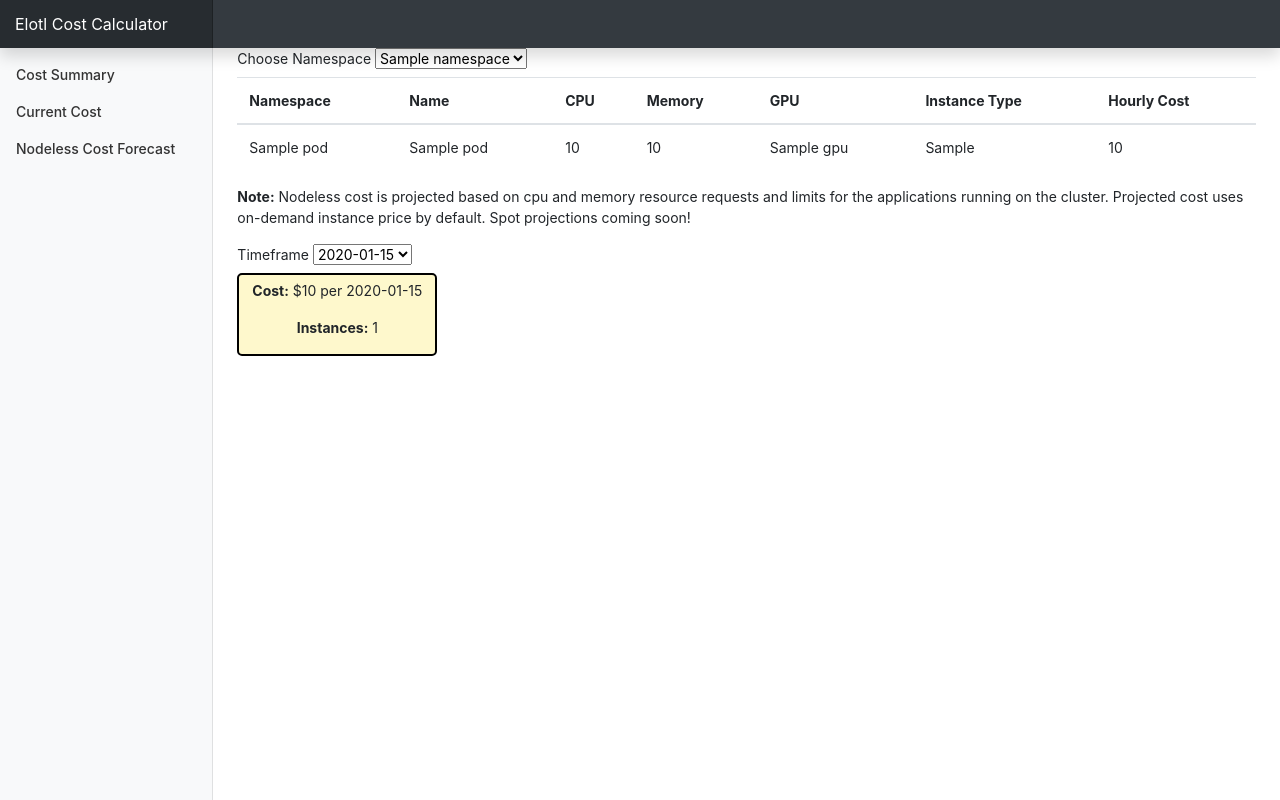
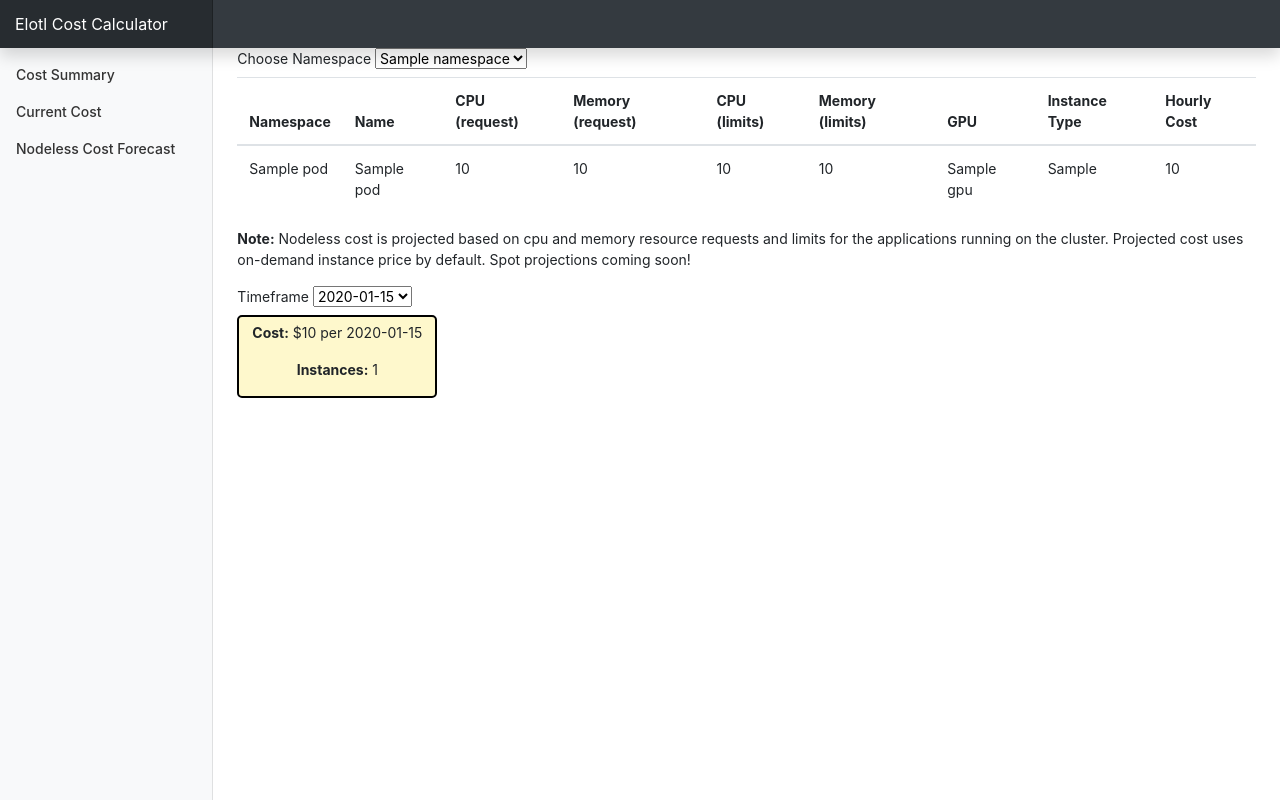
Before and after one commit to elotl/nodeless-cost-calculator, a Flask app: template cost_calculator/templates/cost_summary.html in a window 1280 px wide. Run offline with Flask 2, Linux system fonts and the light colour scheme; the template is opened without the code that fills it: most values are stand-ins (such as "Sample title", 1, 10 or a date in 2020); parts of the project's set-up code (start-up, migrations or seed data) failed here and were passed over; some libraries are stand-ins or nearby versions.

Commit message:
display requests and limits, show warning if resource spec isn't set

```diff
--- a/cost_calculator/app.py
+++ b/cost_calculator/app.py
@@ -1,6 +1,7 @@
 import logging
 import os
 import sys
+from typing import Dict
 
 import attr
 from kubernetes import client, config
@@ -22,50 +23,81 @@ app = Flask(__name__)
 app.secret_key = os.urandom(24)
 
 
-def k8s_container_resource_requirements(container):
+def k8s_container_resource_requirements(container) -> Dict[str, int]:
+    """
+    returns dict in format:
+     {"req_cpu": 1, "req_mem": 1, "lim_cpu": 2, "lim_mem": 2}
+    """
     try:
         max_cpu = 0
         max_memory = 0
         if not container.resources:
-            return max_cpu, max_memory
+            return {
+                "req_cpu": max_cpu,
+                "req_mem": max_memory,
+                "lim_cpu": max_cpu,
+                "lim_mem": max_memory
+            }
         limits = container.resources.limits
+        max_lim_cpu = 0
+        max_lim_mem = 0
         if limits and limits.get('cpu'):
             cpu = parse_quantity(limits['cpu'])
-            max_cpu = cpu
+            max_lim_cpu = cpu
         if limits and limits.get('memory'):
             memory = parse_quantity(limits['memory'])
-            max_memory = memory
+            max_lim_mem = memory
         requests = container.resources.requests
+        max_req_cpu = 0
+        max_req_mem = 0
         if requests and requests.get('cpu'):
             cpu = parse_quantity(requests['cpu'])
-            max_cpu = max(cpu, max_cpu)
+            max_req_cpu = max(cpu, max_cpu)
         if requests and requests.get('memory'):
             memory = parse_quantity(requests['memory'])
-            max_memory = max(memory, max_memory)
-        return max_cpu, max_memory
+            max_req_mem = max(memory, max_memory)
+        return {
+                "req_cpu": max_req_cpu,
+                "req_mem": max_req_mem,
+                "lim_cpu": max_lim_cpu,
+                "lim_mem": max_lim_mem
+            }
     except Exception:
         logger.exception('Error getting resource requirements for container')
 
 
 def k8s_pod_resource_requirements(pod):
-    max_cpu = 0
-    max_memory = 0
+    max_req_cpu = 0
+    max_lim_cpu = 0
+    max_req_memory = 0
+    max_lim_memory = 0
     if pod.spec.init_containers:
         for container in pod.spec.init_containers:
-            cpu, memory = k8s_container_resource_requirements(container)
-            max_cpu = max(cpu, max_cpu)
-            max_memory = max(memory, max_memory)
-    sum_cpu = 0
-    sum_memory = 0
+            resources = k8s_container_resource_requirements(container)
+            req_cpu, req_mem = resources['req_cpu'], resources['req_mem']
+            lim_cpu, lim_mem = resources['lim_cpu'], resources['lim_mem']
+            max_req_cpu = max(req_cpu, max_req_cpu)
+            max_lim_cpu = max(lim_cpu, max_lim_cpu)
+            max_req_memory = max(req_mem, max_req_memory)
+            max_lim_memory = max(lim_mem, max_lim_memory)
+    sum_req_cpu = 0
+    sum_lim_cpu = 0
+    sum_req_memory = 0
+    sum_lim_memory = 0
     if pod.spec.containers:
         for container in pod.spec.containers:
-            cpu, memory = k8s_container_resource_requirements(container)
-            sum_cpu += cpu
-            sum_memory += memory
-    max_cpu = float(max(sum_cpu, max_cpu))
-    max_memory = float(max(sum_memory, max_memory))
-    max_memory = max_memory / (1024.0 * 1024.0 * 1024.0)
-    return max_cpu, max_memory, ''
+            resources = k8s_container_resource_requirements(container)
+            sum_lim_cpu += resources['lim_cpu']
+            sum_lim_memory += resources['lim_mem']
+            sum_req_cpu += resources['req_cpu']
+            sum_req_memory += resources['req_mem']
+    max_req_cpu = float(max(sum_req_cpu, max_req_cpu))
+    max_lim_cpu = float(max(sum_lim_cpu, max_lim_cpu))
+    max_req_memory = float(max(sum_req_memory, max_req_memory))
+    max_req_memory = max_req_memory / (1024.0 * 1024.0 * 1024.0)
+    max_lim_memory = float(max(sum_lim_memory, max_lim_memory))
+    max_lim_memory = max_lim_memory / (1024.0 * 1024.0 * 1024.0)
+    return max_req_cpu, max_req_memory, max_lim_cpu, max_lim_memory, ''
 
 
 @attr.s
@@ -75,8 +107,10 @@ class Pod:
     '''
     namespace = attr.ib()
     name = attr.ib()
-    cpu = attr.ib()
-    memory = attr.ib()
+    req_cpu = attr.ib()
+    req_memory = attr.ib()
+    lim_cpu = attr.ib()
+    lim_memory = attr.ib()
     gpu_spec = attr.ib()
     instance_type = attr.ib(default='')
     cost = attr.ib(default=0.0)
@@ -86,35 +120,20 @@ class Pod:
         namespace = kpod.metadata.namespace
         name = kpod.metadata.name
         try:
-            cpu, memory, gpu_spec = k8s_pod_resource_requirements(kpod)
+            req_cpu, req_memory, lim_cpu, lim_memory, gpu_spec = k8s_pod_resource_requirements(kpod)
         except ValueError:
             logger.exception('error getting resource requirements for container')
             raise
 
-        return cls(namespace, name, cpu, memory, gpu_spec)
-
-    def find_pod_by_name(self, pod_name):
-        if self.name == pod_name:
-            return {
-                'namespace': self.namespace,
-                'name': self.name,
-                'cpu': self.cpu,
-                'memory': self.memory,
-                'gpu_spec': self.gpu_spec,
-                'instance_type': self.instance_type,
-                'cost': self.cost
-            }
-
-    def serialize(self):
-        return {
-            'namespace': self.namespace,
-            'name': self.name,
-            'cpu': self.cpu,
-            'memory': self.memory,
-            'gpu_spec': self.gpu_spec,
-            'instance_type': self.instance_type,
-            'cost': self.cost
-        }
+        return cls(
+            namespace=namespace,
+            name=name,
+            req_cpu=req_cpu,
+            req_memory=req_memory,
+            lim_cpu=lim_cpu,
+            lim_memory=lim_memory,
+            gpu_spec=gpu_spec
+        )
 
     def __str__(self):
         return f'<{self.namespace}:{self.name}, {self.instance_type}, {self.cost}>'
@@ -188,8 +207,10 @@ class ClusterCost:
     def get_nodeless_pods(self, namespace):
         pods = self.get_pods(namespace)
         for pod in pods:
-            pod.instance_type, pod.cost = self.instance_selector.get_cheapest_instance(pod.cpu, pod.memory, pod.gpu_spec)
-            if pod.cpu == 0 and pod.memory == 0:
+            cpu = max(pod.lim_cpu, pod.req_cpu)
+            memory = max(pod.lim_memory, pod.req_memory)
+            pod.instance_type, pod.cost = self.instance_selector.get_cheapest_instance(cpu, memory, pod.gpu_spec)
+            if cpu == 0 and memory == 0:
                 pod.no_resource_spec = True
         return pods
 
@@ -272,7 +293,7 @@ def cost_summary():
     period = MONTH
     timeframe = total_pods_cost(period)
     if request.method == 'POST':
-        period =  request.form.get('timeframes')
+        period = request.form.get('timeframes')
         timeframe = total_pods_cost(period)
     data['selected_timeframe'] = period
     invalid_nodes = []
@@ -285,8 +306,8 @@ def cost_summary():
             data['node_total_memory'] += node.memory
     for pod in pods:
         data['pod_cost'] += pod.cost
-        data['pod_total_cpu'] += pod.cpu
-        data['pod_total_memory'] += pod.memory
+        data['pod_total_cpu'] += max(pod.req_cpu, pod.lim_cpu)
+        data['pod_total_memory'] += max(pod.req_memory, pod.lim_memory)
     if invalid_nodes:
         flash('Error: cost summary is likely incorrect. Could not calculate '
               'node cost for the following nodes: {}'.format(
@@ -361,7 +382,7 @@ def forcast_summary():
             if pod.namespace != namespace and namespace != 'all':
                 continue
             data['pods'].append(pod)
-        period =  request.form.get('timeframes')
+        period = request.form.get('timeframes')
         if period:
             timeframe = total_pods_cost(period)
     data['selected_timeframe'] = period
--- a/cost_calculator/templates/cost_summary.html
+++ b/cost_calculator/templates/cost_summary.html
@@ -20,19 +20,29 @@
       <!-- NAME      UNITS     RUNNING   STATUS    RESTARTS   NODE      IP        AGE-->
       <tr> <th>Namespace</th>
         <th>Name</th>
-        <th>CPU</th>
-        <th>Memory</th>
+        <th>CPU (request)</th>
+        <th>Memory (request)</th>
+        <th>CPU (limits)</th>
+        <th>Memory (limits)</th>
         <th>GPU</th>
         <th>Instance Type</th>
         <th>Hourly Cost</th>
       </tr>
       <tbody>
         {% for pod in data.pods %}
-        <tr>
+            {% if pod.req_cpu|round(2)|e == 0 and pod.lim_cpu|round(2)|e == 0%}
+                {% if pod.req_memory|round(2)|e == 0 and pod.lim_memory|round(2)|e == 0  %}
+         <tr style="background-color:#FF0000">
+                {% endif %}
+            {% else %}
+         <tr>
+            {% endif %}
           <td>{{ pod.namespace|e }}</td>
           <td>{{ pod.name|e }}</td>
-          <td>{{ pod.cpu|round(2)|e }}</td>
-          <td>{{ pod.memory|round(2)|e }}</td>
+          <td>{{ pod.req_cpu|round(2)|e }}</td>
+          <td>{{ pod.req_memory|round(2)|e }}</td>
+          <td>{{ pod.lim_cpu|round(2)|e }}</td>
+          <td>{{ pod.lim_memory|round(2)|e }}</td>
           <td>{{ pod.gpu }}</td>
           <td>{{ pod.instance_type }}</td>
           <td>{{ pod.cost }}</td>
```
Also changed, not shown: cost_calculator/test_instance_selector.py (+90 -19 lines).
